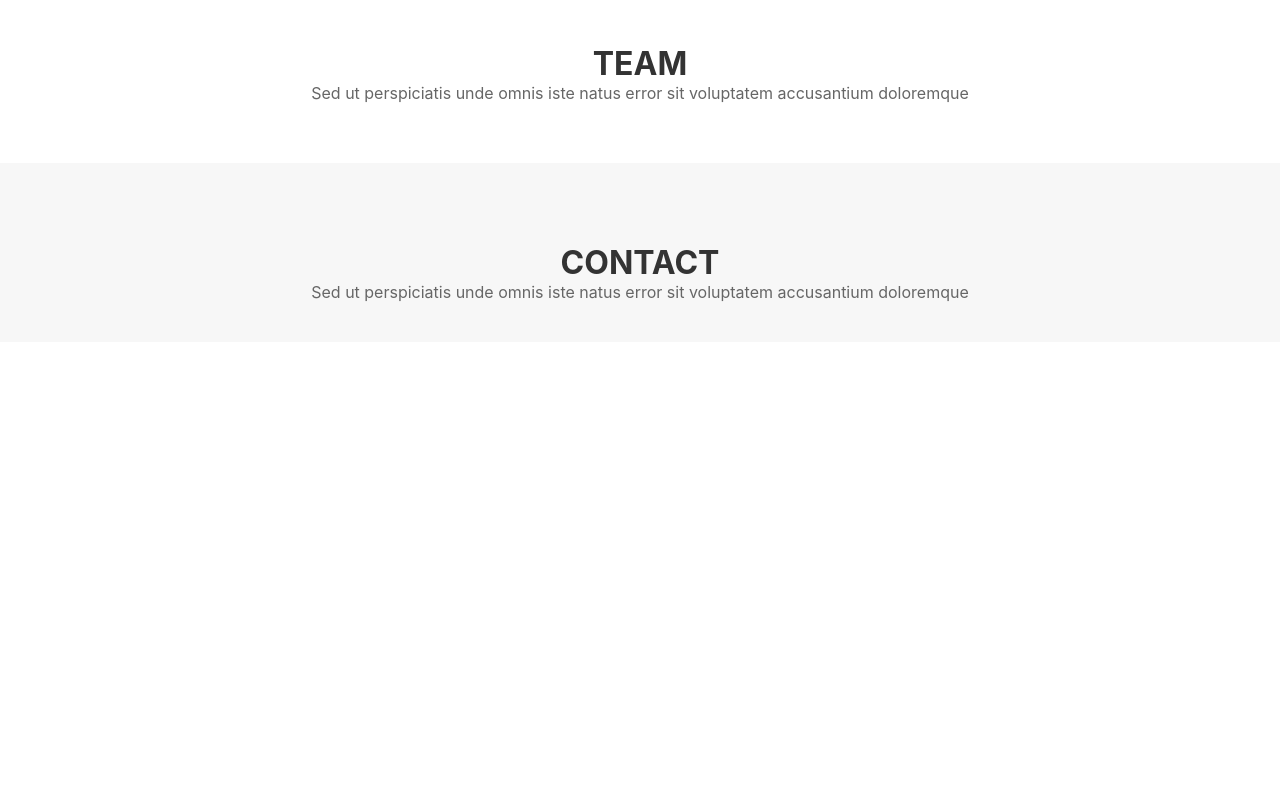
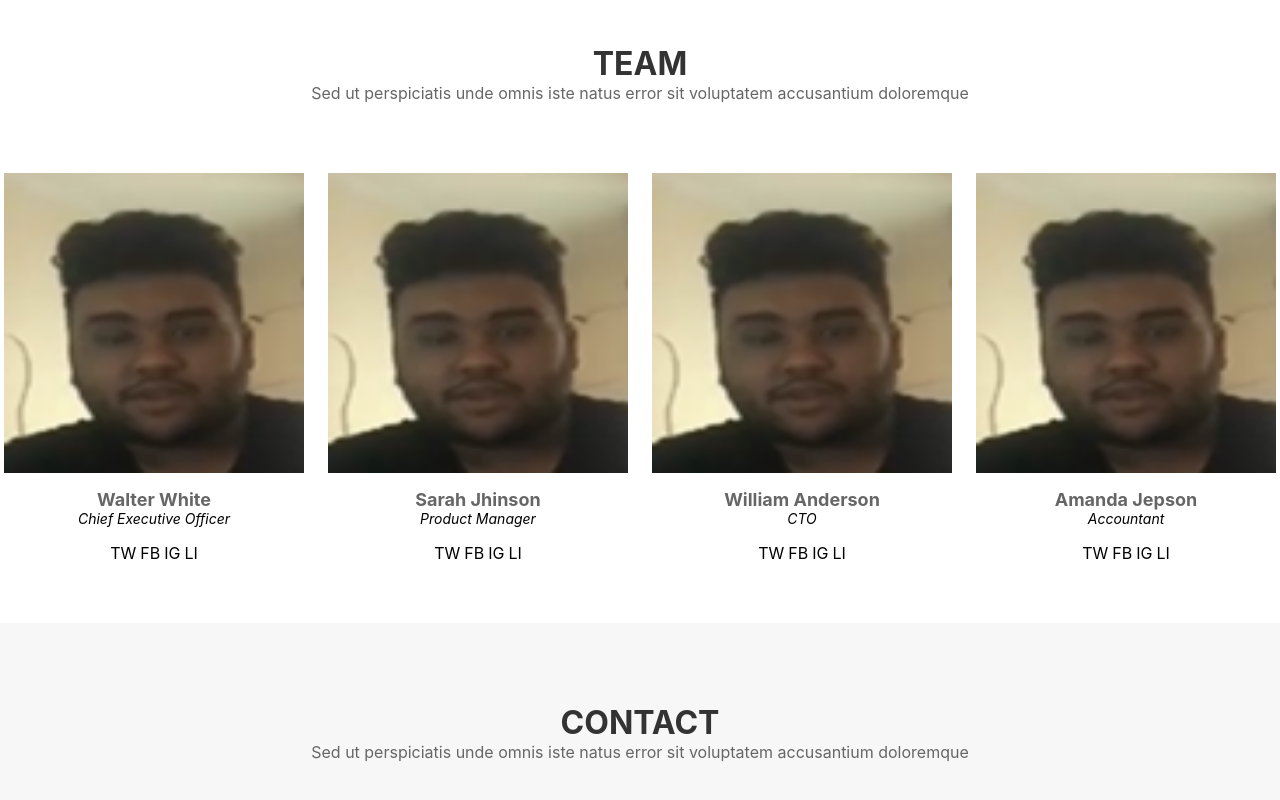
Before and after one commit to GilbyKoloay/Rumkit, a React (Create React App) app: page / in a window 1280 px wide. Shown: the part 4190-4990 px from the top of the page. Before the commit the page ends 4532 px from the top, so only its background shows below. Built offline with nearby package versions, Linux system fonts and the light colour scheme.

Commit message:
finished team section

```diff
--- a/src/sections/Portfolio/index.js
+++ b/src/sections/Portfolio/index.js
@@ -10,20 +10,20 @@ import { Ryan } from '../../images';
 
 
 const Portfolios = [
-  {type: 'App', name: 'App 1', img: Ryan},
-  {type: 'Web', name: 'Web 3', img: Ryan},
-  {type: 'App', name: 'App 2', img: Ryan},
-  {type: 'Card', name: 'Card 2', img: Ryan},
-  {type: 'Web', name: 'Web 2', img: Ryan},
-  {type: 'App', name: 'App 3', img: Ryan},
-  {type: 'Card', name: 'Card 1', img: Ryan},
-  {type: 'Card', name: 'Card 3', img: Ryan},
-  {type: 'Web', name: 'Web 3', img: Ryan}
+  {img: Ryan, type: 'App', name: 'App 1'},
+  {img: Ryan, type: 'Web', name: 'Web 3'},
+  {img: Ryan, type: 'App', name: 'App 2'},
+  {img: Ryan, type: 'Card', name: 'Card 2'},
+  {img: Ryan, type: 'Web', name: 'Web 2'},
+  {img: Ryan, type: 'App', name: 'App 3'},
+  {img: Ryan, type: 'Card', name: 'Card 1'},
+  {img: Ryan, type: 'Card', name: 'Card 3'},
+  {img: Ryan, type: 'Web', name: 'Web 3'}
 ];
 
 
 
-const Item = ({ type, name, img }) => {
+const Item = ({ img, type, name}) => {
   return (
     <div className='item' style={{backgroundImage: `url(${img})`}}>
       <div className='item-info'>
@@ -58,10 +58,10 @@ export default function Portfolio() {
         <div className={`${(selected === 'Web') ? 'button-selected' : 'button'}`} onClick={() => setSelected('Web')}>Web</div>
       </div>
       <div className='items-container'>
-        {(selected === 'All') && Portfolios.map(item => <Item type={item.type} name={item.name} img={item.img} />)}
-        {(selected === 'App') && Portfolios.map(item => (item.type === 'App') && <Item type={item.type} name={item.name} img={item.img} />)}
-        {(selected === 'Card') && Portfolios.map(item => (item.type === 'Card') && <Item type={item.type} name={item.name} img={item.img} />)}
-        {(selected === 'Web') && Portfolios.map(item => (item.type === 'Web') && <Item type={item.type} name={item.name} img={item.img} />)}
+        {(selected === 'All') && Portfolios.map(item => <Item img={item.img} type={item.type} name={item.name} />)}
+        {(selected === 'App') && Portfolios.map(item => (item.type === 'App') && <Item img={item.img} type={item.type} name={item.name} />)}
+        {(selected === 'Card') && Portfolios.map(item => (item.type === 'Card') && <Item img={item.img} type={item.type} name={item.name} />)}
+        {(selected === 'Web') && Portfolios.map(item => (item.type === 'Web') && <Item img={item.img} type={item.type} name={item.name} />)}
       </div>
     </section>
   );
--- a/src/sections/Team/index.js
+++ b/src/sections/Team/index.js
@@ -1,14 +1,47 @@
 // styles
 import '../../App.css';
 import './style.css';
+
+// images
+import { Ryan } from '../../images';
+
+
+
+const people = [
+  {img: Ryan, name: 'Walter White', position: 'Chief Executive Officer'},
+  {img: Ryan, name: 'Sarah Jhinson', position: 'Product Manager'},
+  {img: Ryan, name: 'William Anderson', position: 'CTO'},
+  {img: Ryan, name: 'Amanda Jepson', position: 'Accountant'}
+];
+
+
+
+const Item = ({ img, name, position }) => {
+  return (
+    <div className='item'>
+      <img src={img} alt='team-item' />
+      <div className='name'>{name}</div>
+      <div className='position'>{position}</div>
+      <div className='icons-container'>
+        <div className='icon'>TW</div>
+        <div className='icon'>FB</div>
+        <div className='icon'>IG</div>
+        <div className='icon'>LI</div>
+      </div>
+    </div>
+  );
+};
 
 
 
 export default function Team() {
   return (
     <section id='section-team' className='section'>
-    <div className='section-title'>TEAM</div>
-    <div className='section-paragraph'>Sed ut perspiciatis unde omnis iste natus error sit voluptatem accusantium doloremque</div>
+      <div className='section-title'>TEAM</div>
+      <div className='section-paragraph'>Sed ut perspiciatis unde omnis iste natus error sit voluptatem accusantium doloremque</div>
+      <div className='items-container'>
+        {people.map(item => <Item img={item.img} name={item.name} position={item.position} />)}
+      </div>
     </section>
   );
 };
--- a/src/sections/Team/style.css
+++ b/src/sections/Team/style.css
@@ -1 +1,57 @@
 /* section - team */
+
+#section-team .items-container {
+  margin-top: 70px;
+  display: grid;
+  grid-template-columns: repeat(4, 1fr);
+  grid-column-gap: 24px;
+  grid-row-gap: 24px;
+}
+
+#section-team .item {
+  display: flex;
+  flex-direction: column;
+  align-items: center;
+}
+
+#section-team .item img {
+  height: 300px;
+  width: 300px;
+}
+
+#section-team .item .name {
+  margin-top: 16px;
+  font-size: 18px;
+  font-weight: bold;
+  color: #666666;
+}
+
+#section-team .item .position {
+  font-size: 14px;
+  font-style: italic;
+}
+
+#section-team .item .icons-container {
+  margin-top: 16px;
+  display: flex;
+}
+
+#section-team .item .icons-container .icon {
+  margin-right: 4px;
+}
+#section-team .item .icons-container .icon:last-child {
+  margin: 0;
+}
+#section-team .item .icons-container .icon:hover {
+  cursor: pointer;
+  background-color: #2DC997;
+}
+
+
+
+@media (max-width: 964px) {
+  #section-team .items-container {
+    grid-template-columns: repeat(2, 1fr);
+    grid-auto-rows: auto;
+  }
+}
```
